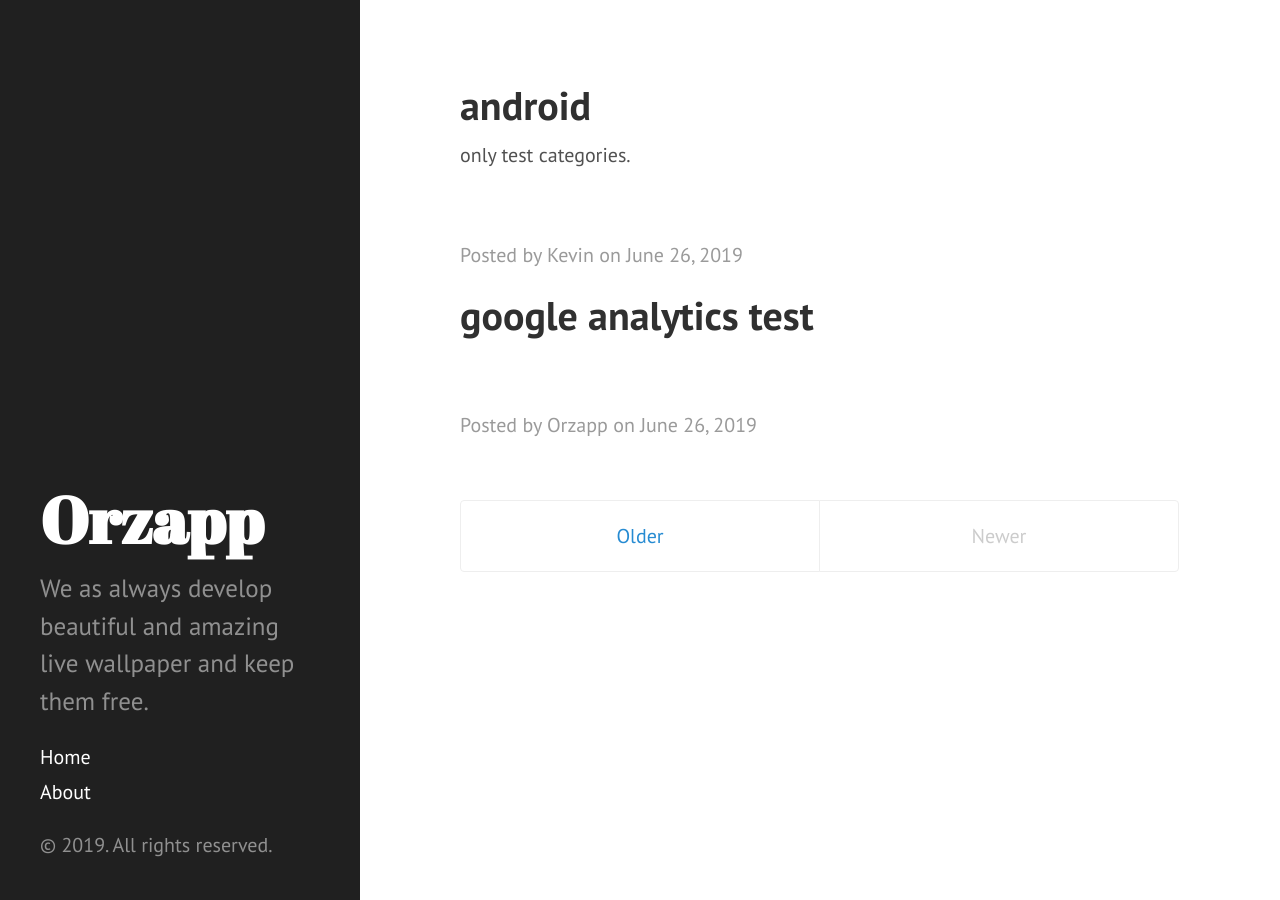
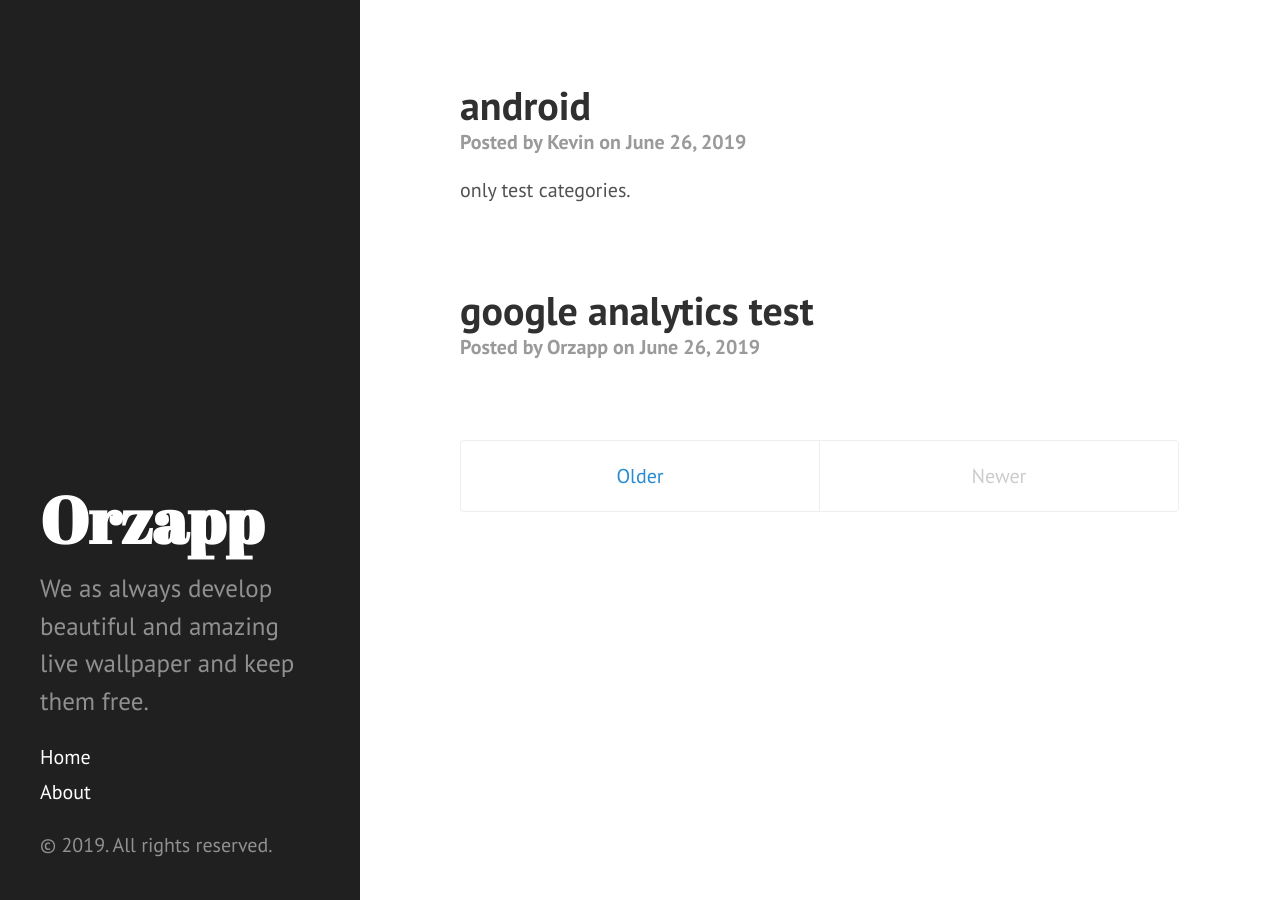
Before and after one commit to Amzaing/Amzaing.github.io, a Jekyll site: the page built from index.html, in a window 1280 px wide. Built offline with Jekyll 4.4.1, drawn with Linux system fonts in a browser that asks for light colours; the list of posts is cut into pages by our own code.

Commit message:
Update index.html

```diff
--- a/index.html
+++ b/index.html
@@ -12,12 +12,12 @@
                 {{ post.title }}
               </a>
             </h1>
+           <h5 class="post-date">
+           Posted by {% if post.author %}{{ post.author }}{% else %}{{ site.title }}{% endif %} on {{ post.date | date: "%B %-d, %Y" }}
+           </h5>
           <!-- <time datetime="{{ post.date | date_to_xmlschema }}" class="post-date">{{ post.date | date_to_string }}</time> -->
             {{ post.content | strip_html | truncate:80 }}
            </article>
-           <p class= "post-date">
-           Posted by {% if post.author %}{{ post.author }}{% else %}{{ site.title }}{% endif %} on {{ post.date | date: "%B %-d, %Y" }}
-           </p>
       {% endif %}
   {% endfor %}
 </div>
```
